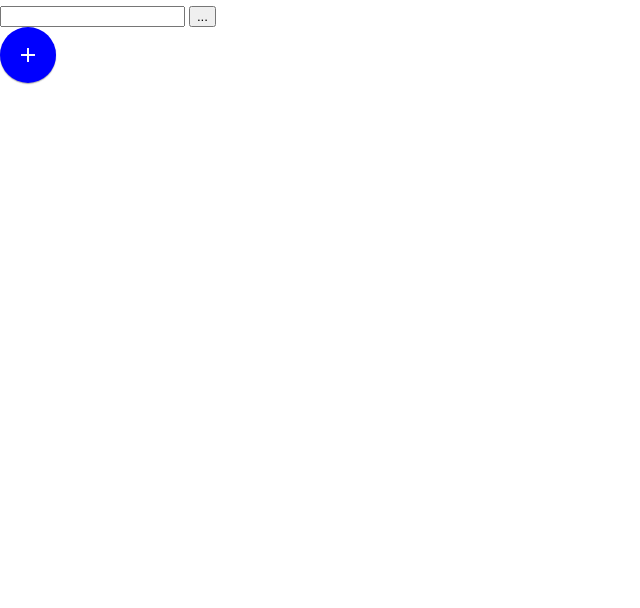
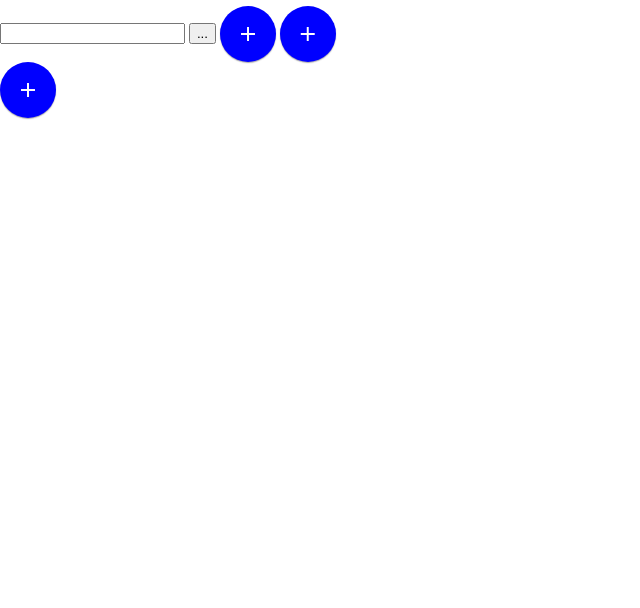
Before and after one commit to spacehaz/literate-computing-machine, a plain HTML site: page index.html in a window 1280 px wide. Shown: the part 192-800 px from the top of the page, without its empty margins (0-640 px from the left). Drawn offline with nearby package versions, Linux system fonts and the light colour scheme.

Commit message:
buttons added to form

```diff
--- a/index.html
+++ b/index.html
@@ -38,6 +38,13 @@
     <h2 class="form__title">asdas</h2>
     <input class="form__input"></input>
     <button class="article__button">...</button>
+
+    <button class="mdl-button mdl-js-button mdl-button--fab mdl-button--colored mdl-button--colored-blue">
+    <i class="material-icons">add</i>
+  </button>
+  <button class="mdl-button mdl-js-button mdl-button--fab mdl-button--colored mdl-button--colored-blue">
+    <i class="material-icons">add</i>
+  </button>
   </form>
 
   <button class="mdl-button mdl-js-button mdl-button--fab mdl-button--colored mdl-button--colored-blue">
```
